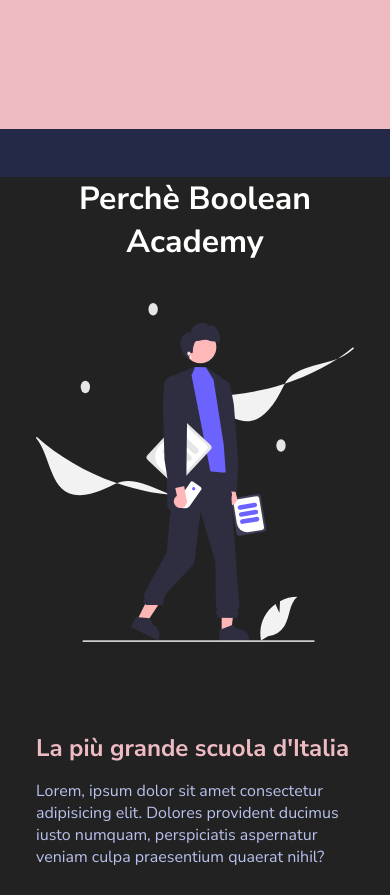
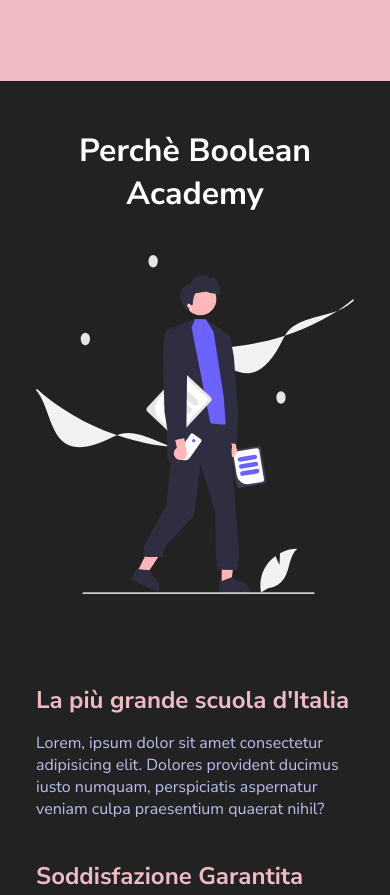
Before and after one commit to AlbertoMessineo/html-css-resp-wannabe, a plain HTML site: page index.html in a window 390 px wide. Shown: the part 2520-3415 px from the top of the page. Drawn offline with Linux system fonts and the light colour scheme.

Commit message:
feat: correzione bordi

```diff
--- a/css/style.css
+++ b/css/style.css
@@ -132,7 +132,7 @@
 /************************************************
       TABLET VERSION
  ************************************************/
-@media screen and (max-width: 780px) {
+@media screen and (max-width: 768px) {
 
 
 
@@ -188,4 +188,13 @@
         width: 100%;
         margin-bottom: 8vh;
     }
+    /* PER LEVARE IL MARGIN BLU */
+    .steps{
+        margin: 0;
+    }
+    .why-us{
+        padding-top: 3rem ;
+        padding-bottom: 2.5rem ;
+        margin: 0;
+    }
  }
```
